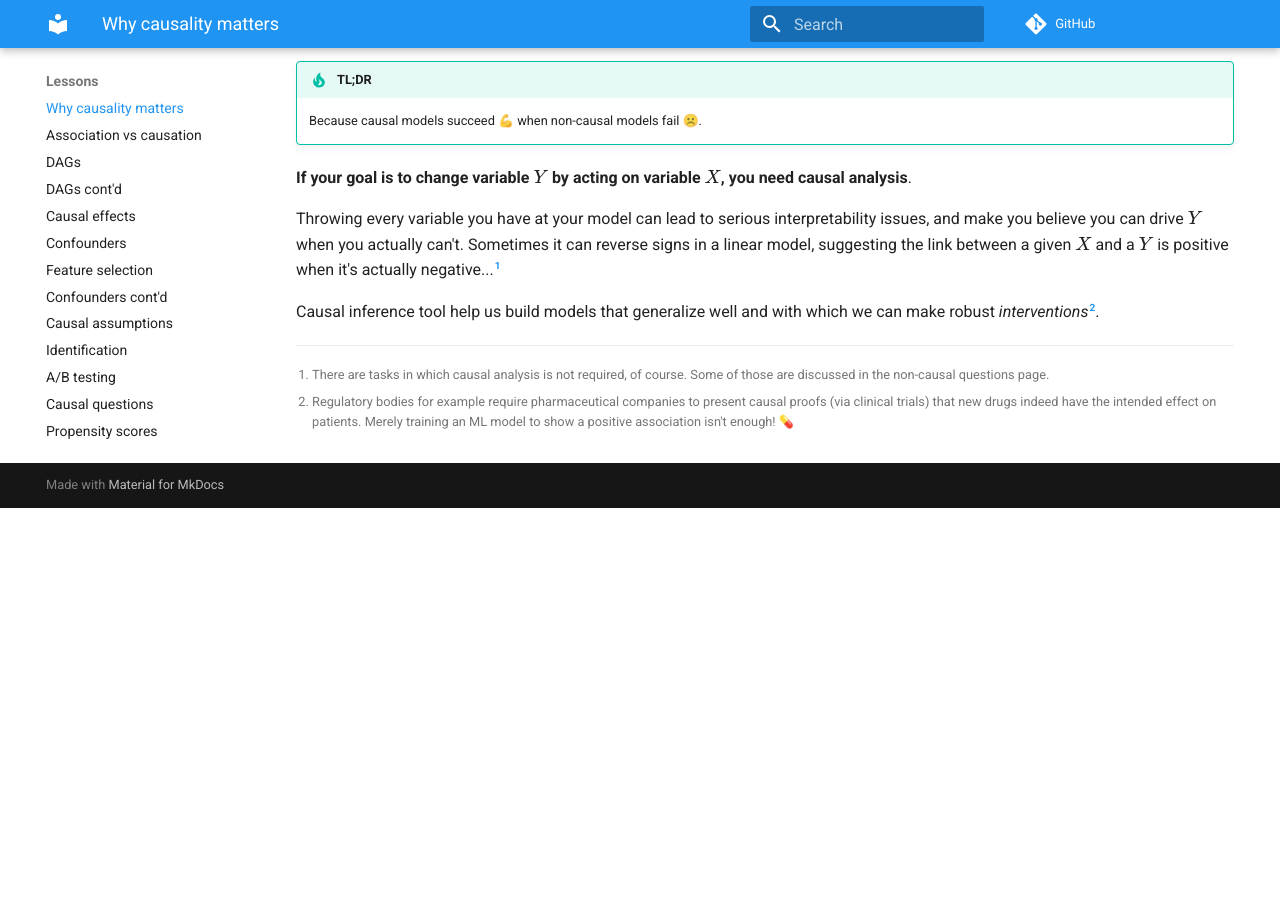
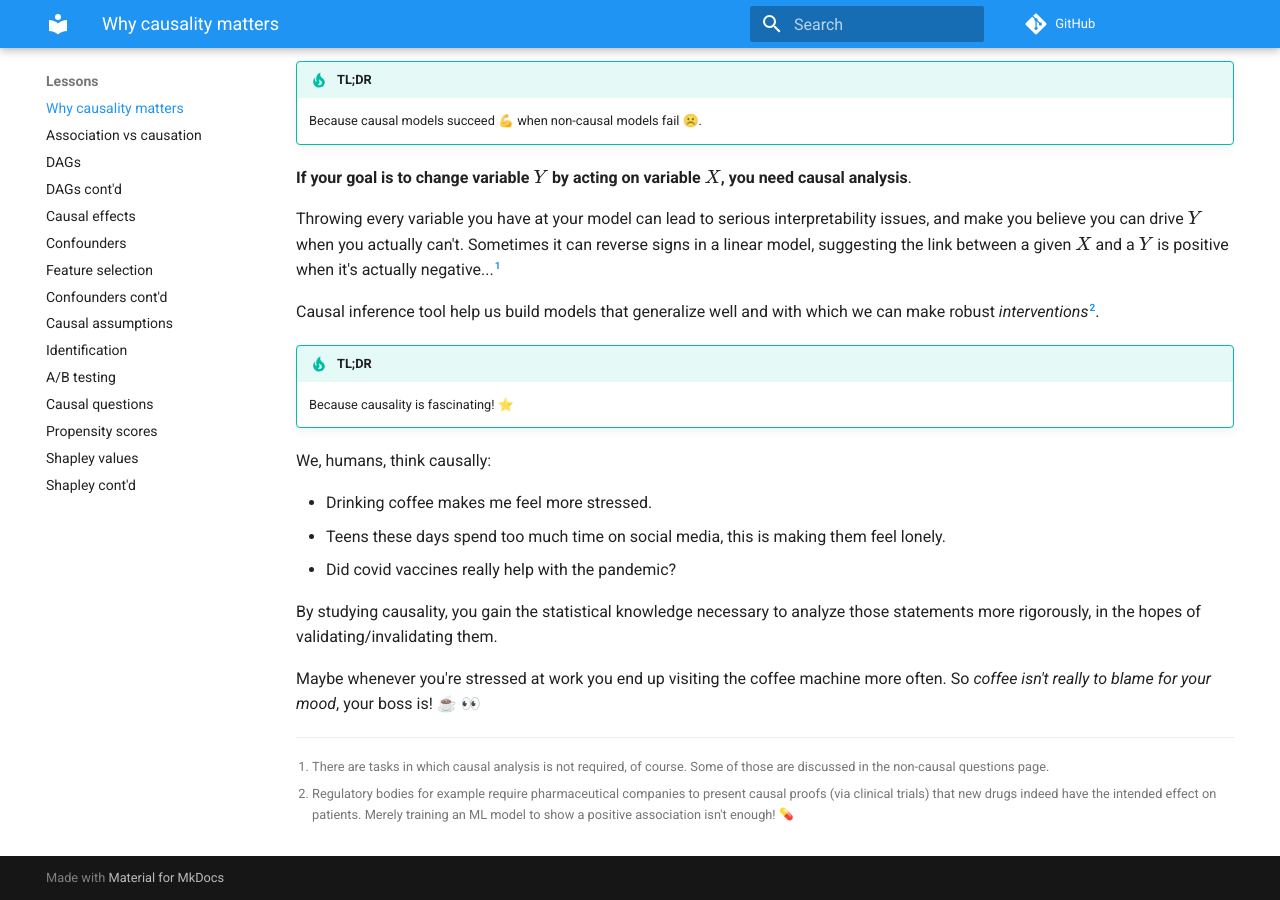
Before and after one commit to emilioMaddalena/causal-inference-studies, an MkDocs documentation site: the page built from material/why_causality_matters.md, in a window 1280 px wide and 900 px high, scrolled down 516 px. Built offline with MkDocs 1.6.1 and Material for MkDocs 9.7.7, drawn with Linux system fonts in a browser that asks for light colours; emoji names are drawn with the system emoji font; comment, search, counter and statistics services are not loaded; before the commit the page ends 1024 px from its top, so only the background shows below that.

Commit message:
Add final non technical TLDR

```diff
--- a/material/why_causality_matters.md
+++ b/material/why_causality_matters.md
@@ -29,3 +29,17 @@
 [^1]: There are tasks in which causal analysis is not required, of course. Some of those are discussed in the non-causal questions page.
 
 [^2]: Regulatory bodies for example require pharmaceutical companies to present causal proofs (via clinical trials) that new drugs indeed have the intended effect on patients. Merely training an ML model to show a positive association isn't enough! :pill:
+
+<a id="TLDR-why-causality-matters-3"></a>
+!!! tip "TL;DR"
+    Because causality is fascinating! ⭐
+
+We, humans, think causally:
+
+- Drinking coffee makes me feel more stressed.
+- Teens these days spend too much time on social media, this is making them feel lonely.
+- Did covid vaccines really help with the pandemic?
+
+By studying causality, you gain the statistical knowledge necessary to analyze those statements more rigorously, in the hopes of validating/invalidating them.
+
+Maybe whenever you're stressed at work you end up visiting the coffee machine more often. So *coffee isn't really to blame for your mood*, your boss is! ☕ 👀
```
